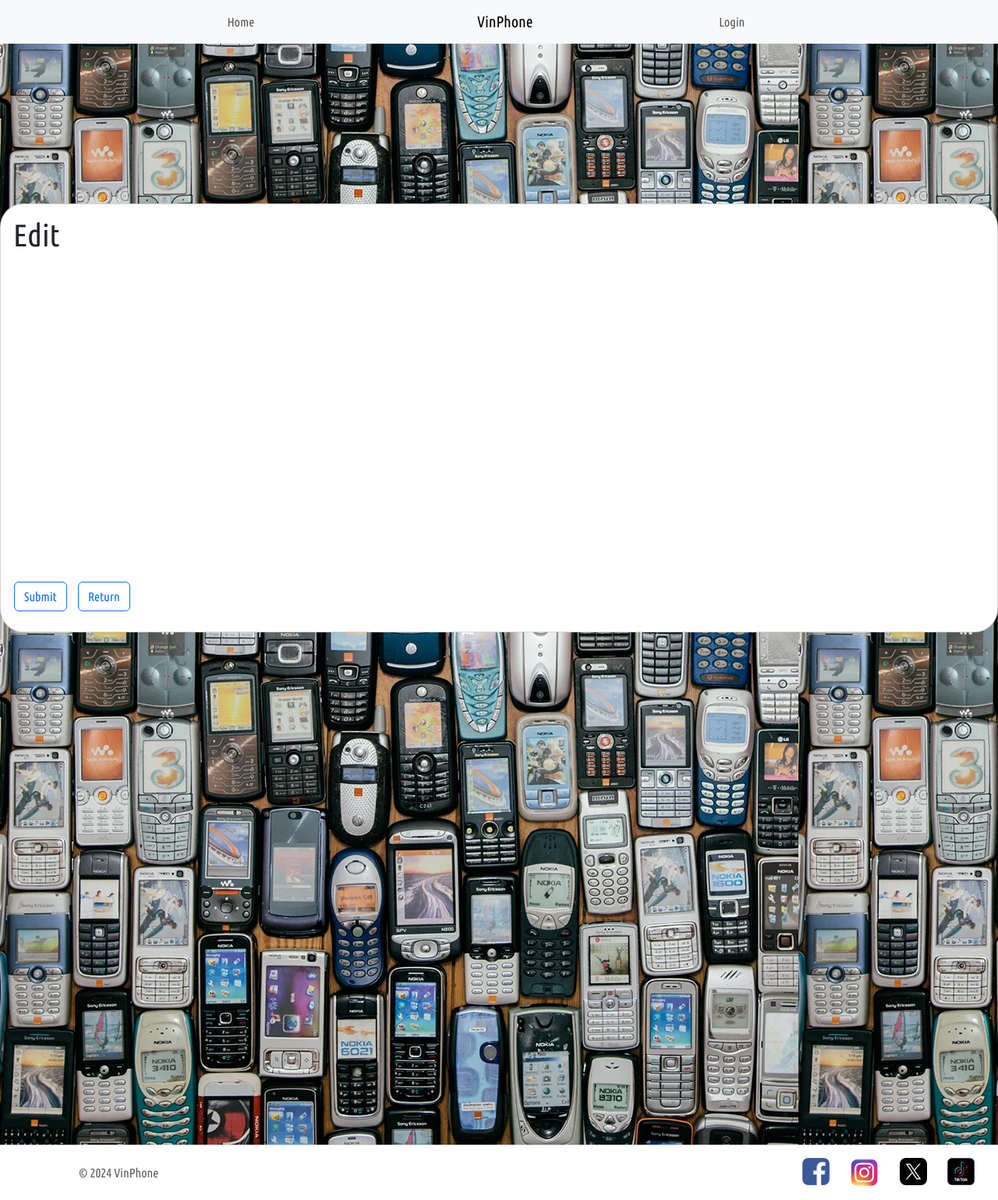
After one commit to Diomuzan/VinPhone, a Symfony app: template templates/phone_edit.html.twig in a window 1280 px wide. The commit adds this page. Shown: the whole page at 78% size. Run offline with Twig, Linux system fonts and the light colour scheme; the template is opened without the code that fills it, so the values that code supplies are empty; form fields are guessed from the names that the template uses; some libraries are stand-ins or nearby versions.

Commit message:
Finished CRUD functionality of admin dashboard

```diff
--- a/public/css_documents/style.css
+++ b/public/css_documents/style.css
@@ -147,3 +147,20 @@
 .link1 {
     left: -4px;
 }
+
+.button5 {
+    top: 412px;
+    left: 1px;
+}
+
+.card6 {
+    background-color: white;
+    height: 550px;
+    border-radius: 30px;
+    top: 205px;
+}
+
+.button6 {
+    top: 140px;
+    left: 100px;
+}
--- a/templates/_delete_form.html.twig
+++ /dev/null
@@ -1,4 +0,0 @@
-<form method="post" action="{{ path('app_phone_delete', {'id': phone.id}) }}" onsubmit="return confirm('Are you sure you want to delete this item?');">
-    <input type="hidden" name="_token" value="{{ csrf_token('delete' ~ phone.id) }}">
-    <button class="btn">Delete</button>
-</form>
--- a/templates/admin_dashboard.html.twig
+++ b/templates/admin_dashboard.html.twig
@@ -29,8 +29,8 @@
                     <td>{{ phone.model }}</td>
                     <td> {{ phone.price }}</td>
                   <td>
-                      <a href="{{ path('edit', {'id': phone.id}) }}"><button type="button" class="btn btn-outline-warning">Edit</button></a>
-                      <a href="{{ path('delete', {'id': phone.id}) }}"><button type="button" class="btn btn-outline-danger">Delete</button></a>
+                      <a href="{{ path('phone_edit', {'id': phone.id}) }}"><button type="button" class="btn btn-outline-warning">Edit</button></a>
+                      <a href="{{ path('phone_delete', {'id': phone.id}) }}"><button type="button" class="btn btn-outline-danger">Delete</button></a>
                   </td>
                 </tbody>
                 </tr>
--- /dev/null
+++ b/templates/phone_delete_form.html.twig
@@ -0,0 +1,4 @@
+<form method="post" action="{{ path('phone_delete', {'id': phone.id}) }}" onsubmit="return confirm('Are you sure you want to delete this phone?');">
+    <input type="hidden" name="_token" value="{{ csrf_token('delete' ~ phone.id) }}">
+    <button class="btn">Delete</button>
+</form>
--- /dev/null
+++ b/templates/phone_edit.html.twig
@@ -0,0 +1,30 @@
+{% extends 'base.html.twig' %}
+
+{% block title %}VinPhone - Edit{% endblock %}
+
+{% block body %}
+    <div class="card card6 position-relative">
+        <div class="card-body">
+            <h1>Edit</h1>
+            <form method= "POST" class= "form2 position-relative">
+                {{ form_start(form) }}
+                {{ form_widget(form.submit, {'attr': {'class': 'button5 btn btn-outline-primary position-relative'}}) }}
+                {{ form_end(form) }}
+            </form>
+        </div>
+    </div>
+
+    <a class="button6 btn btn-outline-primary position-relative" href="{{ path('admin_dashboard') }}">Return</a>
+
+    <footer class="footer footer d-flex flex-wrap justify-content-between align-items-center py-3 my-4 border-top position-relative">
+        <div class="col-md-4 d-flex align-items-center">
+            <span class="text1 mb-3 mb-md-0 text-body-secondary position-relative">© 2024 VinPhone</span>
+        </div>
+        <ul class="nav col-md-4 justify-content-end list-unstyled d-flex">
+            <li class="ms-3"><a href="{{ asset('https://www.facebook.com') }}"><img class= "FBLogo position-relative" src="{{ asset('/pictures/fb_logo.png') }}"></a></li>
+            <li class="ms-3"><a href="{{ asset('https://www.instagram.com') }}"><img class= "IGLogo position-relative" src="{{ asset('/pictures/ig_logo.png') }}"></a></li>
+            <li class="ms-3"><a href="{{ asset('https://www.twitter.com') }}"><img class= "XLogo position-relative" src="{{ asset('/pictures/x_logo.jpg') }}"></a></li>
+            <li class="ms-3"><a href="{{ asset('https://www.tiktok.com') }}"><img class= "TTLogo position-relative" src="{{ asset('/pictures/tt_logo.png') }}"></a></li>
+        </ul>
+    </footer>
+{% endblock %}
```
Also changed, not shown: src/Controller/PhoneController.php (+7 -8 lines), src/Form/EditPhoneType.php (added, +18 -0 lines), src/Form/PhoneType.php (deleted, +0 -33 lines), templates/detail.html.twig (deleted, +0 -34 lines), templates/edit.html.twig (deleted, +0 -13 lines).
